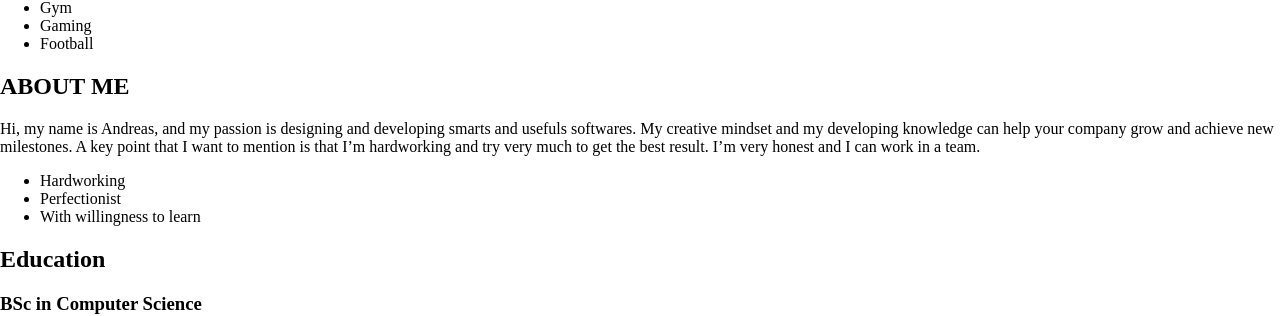
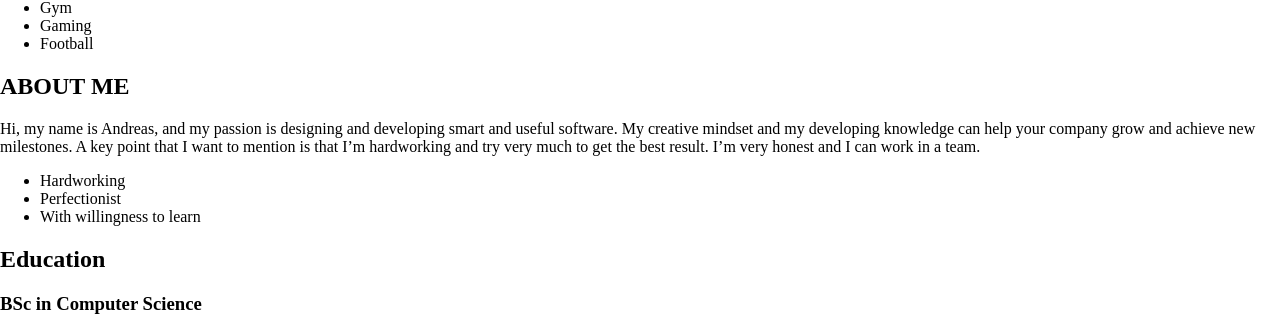
Before and after one commit to andreasgeorgiou/online-resume, a Jekyll site: the page built from index.html, in a window 1280 px wide and 900 px high, scrolled down 2945 px. Shown: the part 140-456 px from the top of the window. Built offline with Jekyll 4.4.1, drawn with Linux system fonts in a browser that asks for light colours.

Commit message:
update about me

```diff
--- a/_data/data.yml
+++ b/_data/data.yml
@@ -62,7 +62,7 @@ sidebar:
 career-profile:
     title: ABOUT ME
     summary: |
-     Hi, my name is Andreas, and my passion is designing and developing smarts and usefuls softwares.
+     Hi, my name is Andreas, and my passion is designing and developing smart and useful software.
      My creative mindset and my developing knowledge can help your company grow and achieve new milestones.
      A key point that I want to mention is that I'm hardworking and try very much to get the best result.
      I'm very honest and I can work in a team.
```
